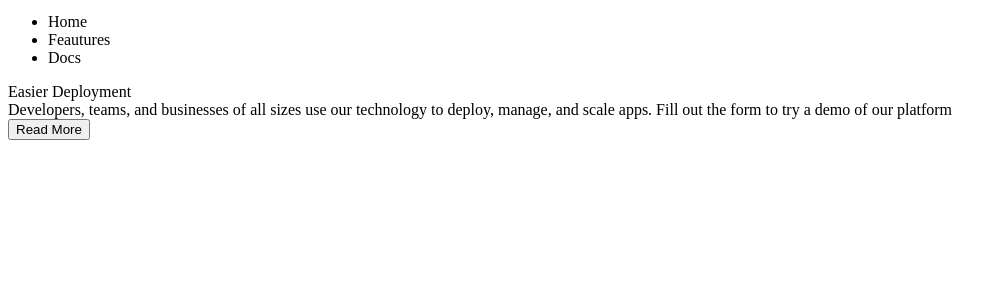
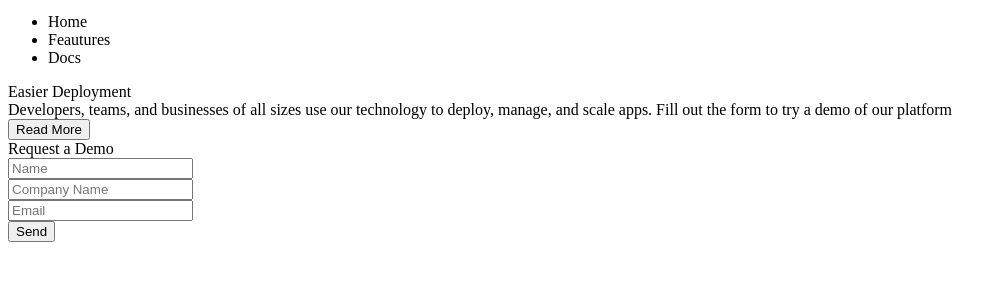
Before and after one commit to Adelina091/-, a plain HTML site: page index.html in a window 1280 px wide. Shown: the part 29-310 px from the top of the page, without its empty margins (0-1006 px from the left). Drawn offline with Linux system fonts and the light colour scheme.

```diff
--- a/index.html
+++ b/index.html
@@ -19,7 +19,7 @@
                     <div class="listItem"><li>Feautures</li></div>
                     <div class="listItem"><li>Docs</li></div>
                 </ul>
-            </div>
+           </div>
         </div>
     </div>
 
@@ -31,7 +31,17 @@
                 <div class="readMoreText">Developers, teams, and businesses of all sizes use our technology to deploy, manage, and scale apps. Fill out the form to try a demo of our platform</div>
                 <div class="readMoreButton"><button>Read More</button></div>
             </div>
-<body>
+
+            <div class="sendForm slideInFromRight">
+                <div class="sendFormTitle">Request a Demo</div>
+                <div class="sendFormInput"><input type="text" placeholder="Name"></div>
+                <div class="sendFormInput"><input type="text" placeholder="Company Name"></div>
+                <div class="sendFormInput"><input type="text" placeholder="Email"></div>
+                <div class="sendFormButton"><button>Send</button></div>
+            </div>
+        </div>
+    </div>
+
 
 </body>
 </html>
```
